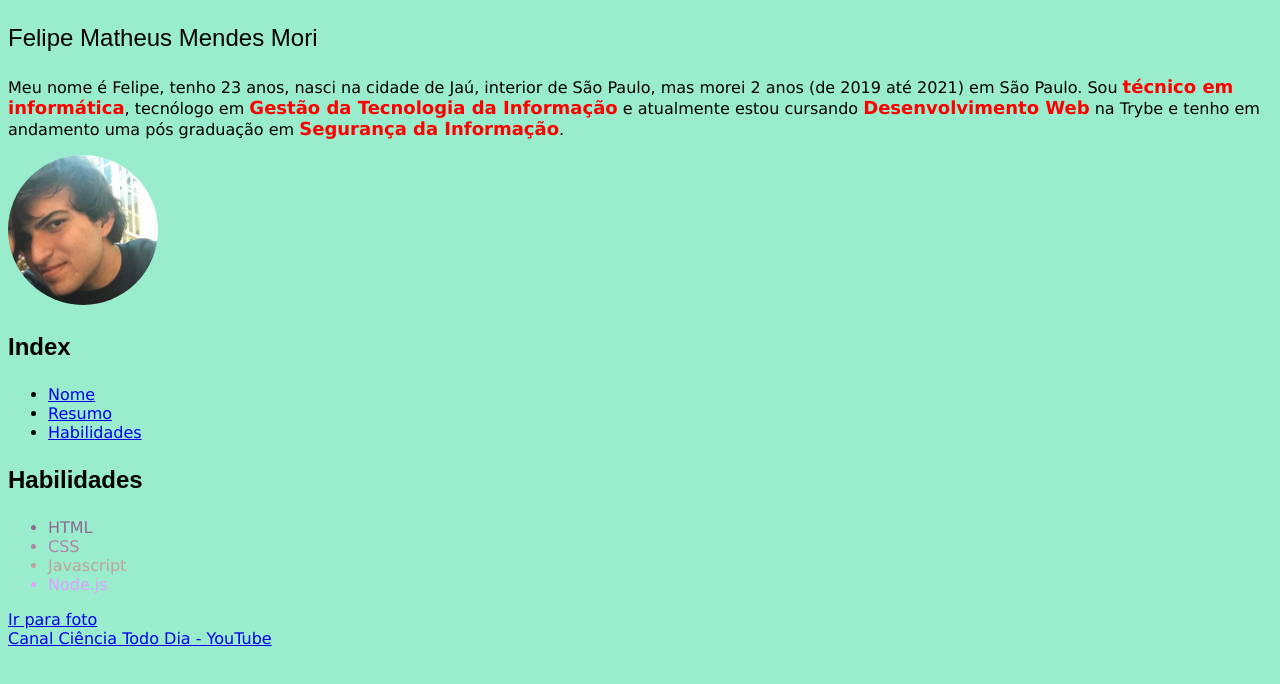
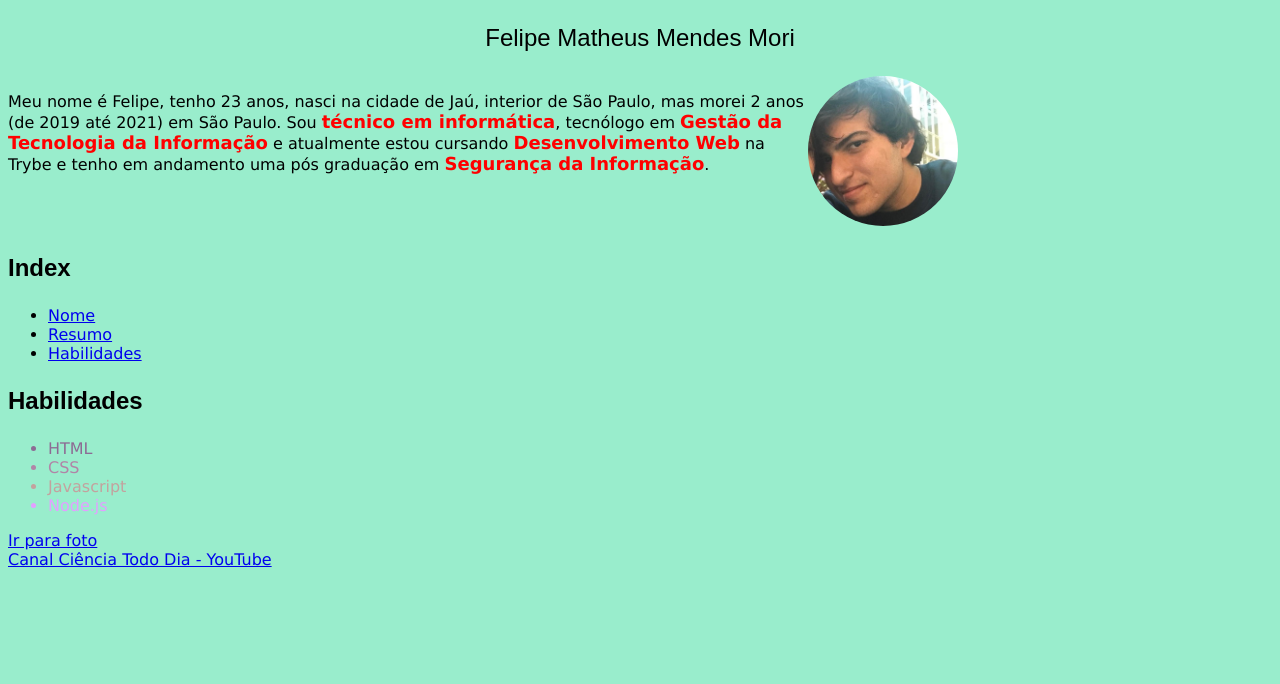
Before and after one commit to fmatheusog/fmatheusog.github.io, a plain HTML site: page index.html in a window 1280 px wide. Drawn offline with Linux system fonts and the light colour scheme.

Commit message:
Styled containers and centered name

```diff
--- a/index.html
+++ b/index.html
@@ -13,6 +13,7 @@
         <span id="name" class="content-title"><p>Felipe Matheus Mendes Mori</p></a>
       </div>
 
+      <div class="header-content">
         <div class="header-text">
           <a id="description" class="content-text">
             <p>
@@ -28,6 +29,7 @@
 
         <div class="header-image">
           <img id="photo" class="rounded-image" src="foto.jpeg" alt="Felipe Matheus" />
+        </div>
       </div>
     </div>
 
--- a/style.css
+++ b/style.css
@@ -1,6 +1,18 @@
 body {
     font-family: Arial, Helvetica, sans-serif;
     background-color: #99edcc;
+}
+
+.header-top {
+    text-align: center;
+}
+
+.header-content {
+    display: flex;
+}
+
+.header-text {
+    width: 800px;
 }
 
 .content-title {
```
Lines whose indentation alone changed are shown as unchanged.
